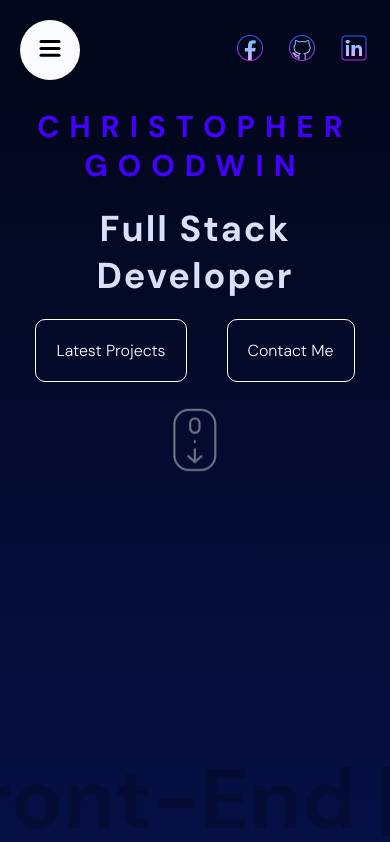
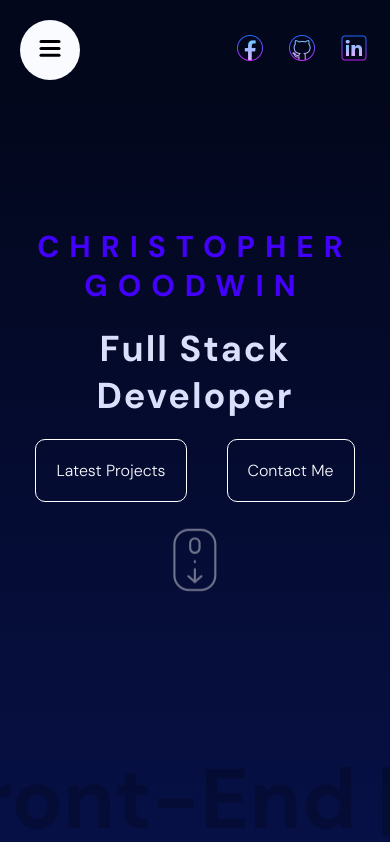
Before and after one commit to finitehorizons/vite-portfolio, a React (Vite) app: page / in a window 390 px wide. Shown: the top 842 px of the page. Built offline with nearby package versions, Linux system fonts and the light colour scheme.

Commit message:
Update hero.scss
style: mobile styles

```diff
--- a/src/components/Hero/hero.scss
+++ b/src/components/Hero/hero.scss
@@ -4,9 +4,12 @@
     height: calc(100vh - 100px);
     background: linear-gradient(180deg, hsl(231, 82%, 6%), hsl(231, 82%, 15%));
     background-size: cover;
-
     overflow: hidden;
     position: relative;
+
+    @include mobile {
+        padding-top: 10rem;
+    }
 
     .wrapper {
         max-width: 1366px;
```
